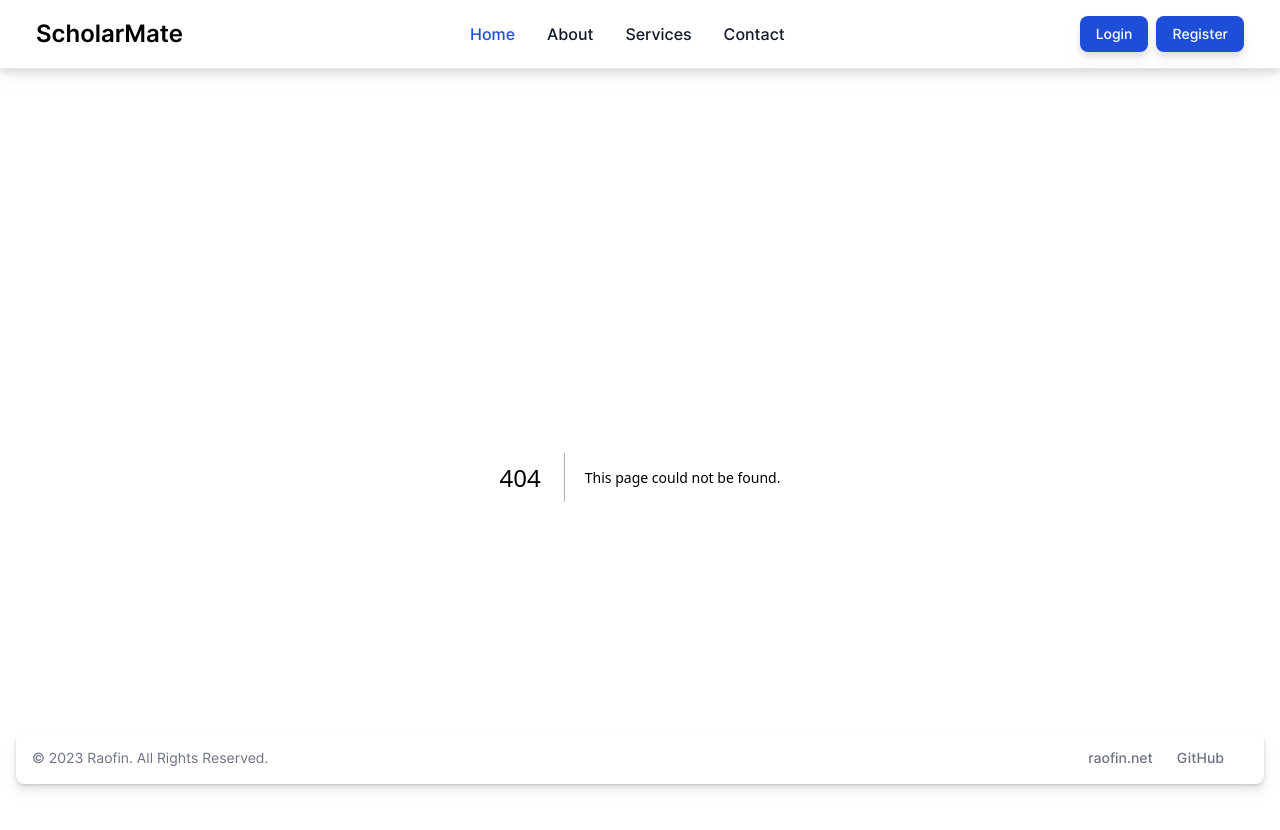
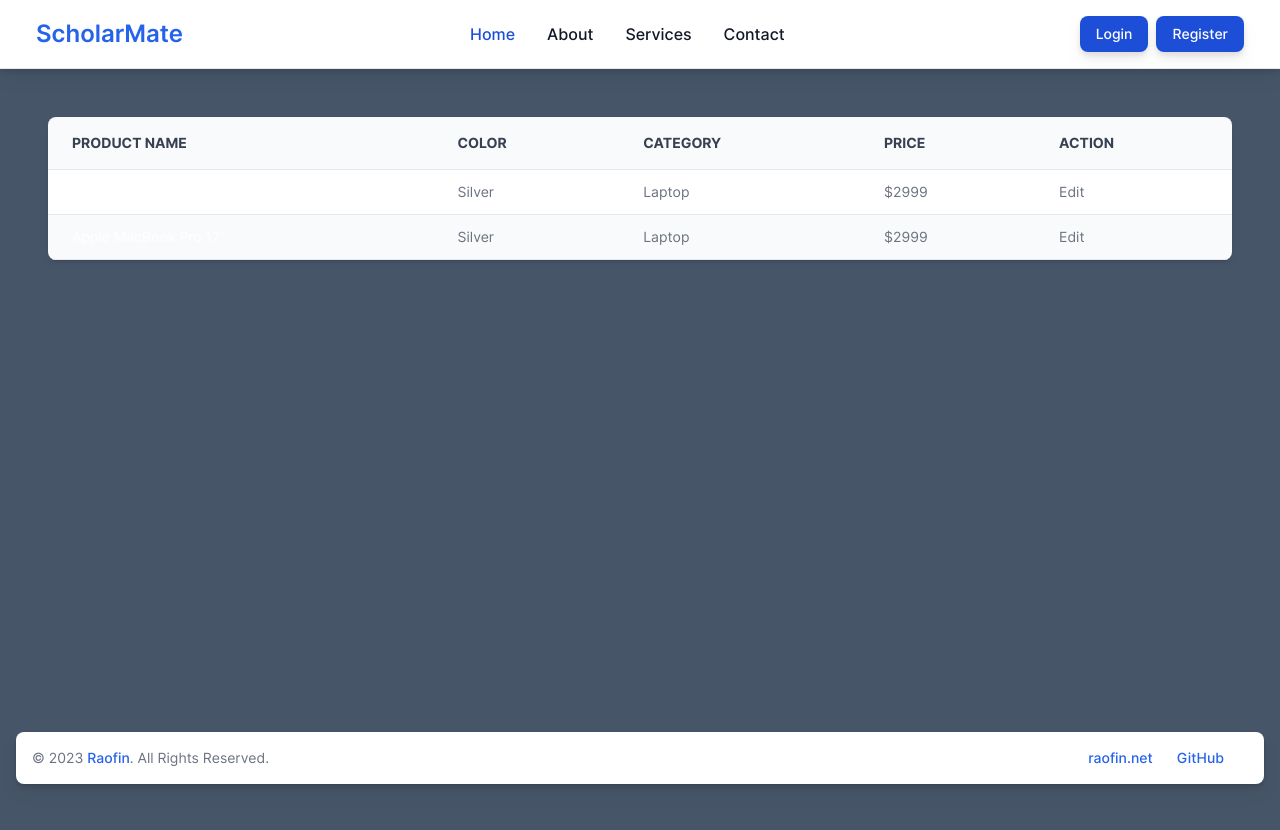
Before and after one commit to Raofin/ScholarMate-Frontend, a Next.js app: page /table in a window 1280 px wide. Before the commit this address had no page. Shown: the top 830 px of the page. After the commit the page ends 800 px from the top, so only its background shows below. Built offline with nearby package versions, Linux system fonts and the light colour scheme.

Commit message:
Add student table

```diff
--- a/pages/Students.js
+++ /dev/null
@@ -1,39 +0,0 @@
-import axios from 'axios';
-import { API_ENDPOINT } from '../config';
-
-export async function getServerSideProps(context) {
-  const response = await axios.get(`${ API_ENDPOINT }/students`);
-  const students = response.data;
-
-  return { props: { students } };
-}
-
-export default function StudentTable({ students }) {
-  return (
-    <div className="container mx-auto" style={{marginBottom: '100px'}}>
-      <h1 className="my-4">Student List</h1>
-      <table className="table table-striped table-hover">
-        <thead>
-        <tr>
-          <th>ID</th>
-          <th>Name</th>
-          <th>Email</th>
-          <th>Department</th>
-          <th>Details</th>
-        </tr>
-        </thead>
-        <tbody>
-        { students.map((student) => (
-          <tr key={ student.id }>
-            <td>{ student.studentId }</td>
-            <td>{ student.name }</td>
-            <td>{ student.email }</td>
-            <td>{ student.department.name }</td>
-            <td><a href={ `/StudentDetails?id=${ student.id }` } className="btn btn-primary">View Details</a></td>
-          </tr>
-        )) }
-        </tbody>
-      </table>
-    </div>
-  );
-}
--- a/pages/_document.js
+++ b/pages/_document.js
@@ -1,6 +1,6 @@
 import { Html, Head, Main, NextScript } from 'next/document'
-import Header from '../components/Header'
-import Footer from '../components/Footer'
+import Header from '../components/header'
+import Footer from '../components/footer'
 
 export default function Document() {
   return (
--- /dev/null
+++ b/pages/students.js
@@ -0,0 +1,38 @@
+import axios from 'axios';
+import { API_ENDPOINT } from '@/config';
+
+export async function getServerSideProps(context) {
+  const response = await axios.get(`${ API_ENDPOINT }/students`);
+  const students = response.data;
+
+  return { props: { students } };
+}
+
+export default function StudentTable({ students }) {
+  return (
+    <div className="table-container">
+      <table className="table-1">
+        <thead>
+          <tr>
+            <th scope="col">Student ID</th>
+            <th scope="col">Name</th>
+            <th scope="col">Email Address</th>
+            <th scope="col">Department</th>
+            <th scope="col">Details</th>
+          </tr>
+        </thead>
+        <tbody>
+          { students.map((student) => (
+            <tr key={ student.id }>
+              <td>{ student.studentId }</td>
+              <td>{ student.name }</td>
+              <td>{ student.email }</td>
+              <td>{ student.department.name }</td>
+              <td><a href={ `/StudentDetails?id=${ student.id }` } className="btn btn-primary">View Details</a></td>
+            </tr>
+          )) }
+        </tbody>
+      </table>
+    </div>
+  );
+}
--- /dev/null
+++ b/pages/table.js
@@ -0,0 +1,33 @@
+export default function TablePage() {
+  return (
+    <div className="table-container">
+      <table className="table-1">
+        <thead>
+          <tr>
+            <th scope="col">Product name</th>
+            <th scope="col">Color</th>
+            <th scope="col">Category</th>
+            <th scope="col">Price</th>
+            <th scope="col">Action</th>
+          </tr>
+        </thead>
+        <tbody>
+          <tr>
+            <td>Apple MacBook Pro 17"</td>
+            <td>Silver</td>
+            <td>Laptop</td>
+            <td>$2999</td>
+            <td>Edit</td>
+          </tr>
+          <tr>
+            <td>Apple MacBook Pro 17"</td>
+            <td>Silver</td>
+            <td>Laptop</td>
+            <td>$2999</td>
+            <td>Edit</td>
+          </tr>
+        </tbody>
+      </table>
+    </div>
+  );
+}
--- a/styles/globals.css
+++ b/styles/globals.css
@@ -5,21 +5,60 @@
 @tailwind utilities;
 
 body {
-    @apply bg-slate-600;
+  @apply bg-slate-600;
+}
+
+a {
+  @apply font-medium text-blue-600 dark:text-blue-500;
 }
 
 .text-title {
-    @apply text-4xl mb-6 font-black text-center text-white;
+  @apply text-4xl mb-6 font-black text-center text-white;
 }
 
 .text-form-title {
-    @apply block mb-1 ml-1 text-sm font-medium text-gray-900 dark:text-white;
+  @apply block mb-1 ml-1 text-sm font-medium text-gray-900 dark:text-white;
 }
 
 .blue-button {
-    @apply text-white bg-blue-700 hover:bg-blue-800 drop-shadow-lg focus:ring-4 focus:outline-none focus:ring-blue-300 font-medium rounded-lg text-sm ml-2 px-4 py-2 text-center mr-3 md:mr-0 dark:bg-blue-600 dark:hover:bg-blue-700 dark:focus:ring-blue-800;
+  @apply text-white bg-blue-700 hover:bg-blue-800 drop-shadow-lg focus:ring-4 focus:outline-none focus:ring-blue-300 font-medium rounded-lg text-sm ml-2 px-4 py-2 text-center mr-3 md:mr-0 dark:bg-blue-600 dark:hover:bg-blue-700 dark:focus:ring-blue-800;
 }
 
 .grey-input {
-    @apply bg-gray-50 text-gray-900 drop-shadow-lg text-sm rounded-lg focus:ring-blue-500 focus:border-blue-500 block w-full p-2.5 dark:bg-gray-700 dark:border-gray-600 dark:placeholder-gray-400 dark:text-white dark:focus:ring-blue-500 dark:focus:border-blue-500
+  @apply bg-gray-50 text-gray-900 drop-shadow-lg text-sm rounded-lg focus:ring-blue-500 focus:border-blue-500 block w-full p-2.5 dark:bg-gray-700 dark:border-gray-600 dark:placeholder-gray-400 dark:text-white dark:focus:ring-blue-500 dark:focus:border-blue-500
 }
+
+.table-container {
+  @apply relative mx-12 my-12 overflow-x-auto shadow-md sm:rounded-lg;
+}
+
+
+/* Table */
+
+.table-1 {
+  @apply w-full text-sm text-left text-gray-500 whitespace-nowrap dark:text-gray-400;
+}
+
+.table-1 thead > tr:first-child {
+  @apply text-sm text-gray-700 uppercase bg-gray-50 whitespace-nowrap dark:bg-gray-900 dark:text-gray-400;
+}
+
+.table-1 tr:nth-child(odd) {
+  @apply bg-white border-b dark:bg-gray-700 whitespace-nowrap dark:border-gray-700;
+}
+
+.table-1 tr:nth-child(even) {
+  @apply border-b bg-gray-50 dark:bg-gray-800 whitespace-nowrap dark:border-gray-700;
+}
+
+.table-1 th {
+  @apply px-6 py-4;
+}
+
+.table-1 td {
+  @apply px-6 py-3;
+}
+
+.table-1 tr td:first-child {
+  @apply text-white;
+}
```
